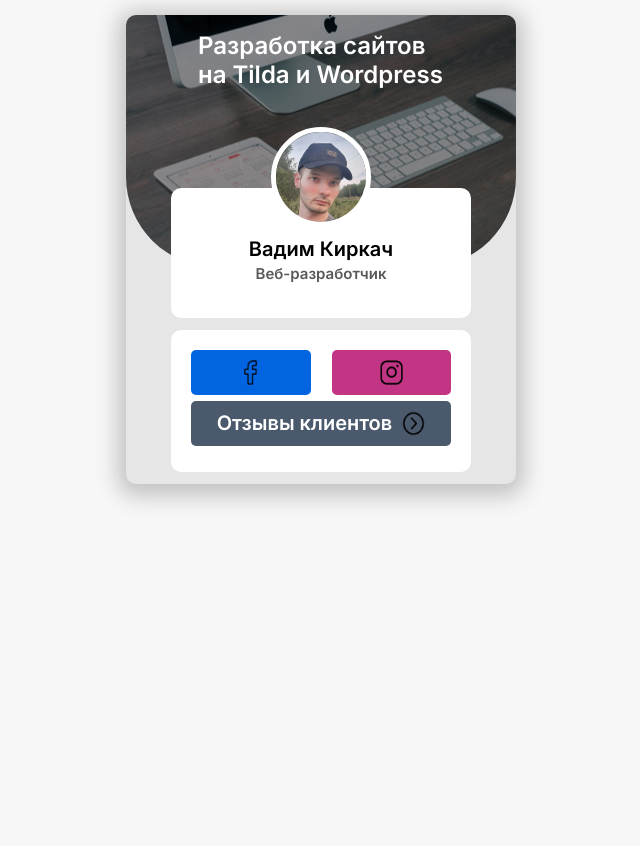
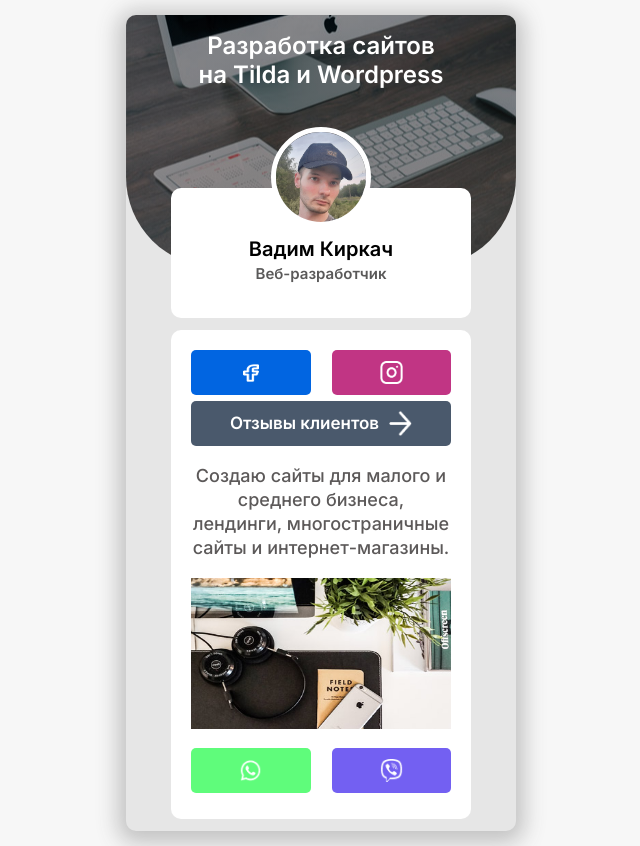
Before and after one commit to vadim-kirkach/Taplink, a plain HTML site: page index.html in a window 1280 px wide. Shown: the whole page, without its empty margins (319-959 px from the left). Before the commit the page ends 800 px from the top, so only its background shows below. Drawn offline with Linux system fonts and the light colour scheme.

Commit message:
add: change icons and bottom card

```diff
--- a/css/style.css
+++ b/css/style.css
@@ -33,6 +33,9 @@
   font-size: 24px;
   font-weight: 600;
   line-height: 29px;
+  text-align: center;
+  margin: auto;
+
 }
 
 .user {
@@ -95,7 +98,7 @@
   border-radius: 5px;
   text-decoration: none;
   color: #FFF;
-  font-size: 20px;
+  font-size: 17px;
   font-weight: 600;
   line-height: 29px;
   gap: 10px;
@@ -114,3 +117,31 @@
 .button.tes {
  background: rgb(74, 89, 108);
 }
+
+
+.card-text {
+color: rgb(92, 89, 89);
+font-size: 18px;
+font-weight: 500;
+line-height: 24px;
+letter-spacing: 0%;
+text-align: center;
+justify-content: center;
+}
+
+.card-img {
+  padding-bottom: 15px;
+
+}
+
+.card.bottom {
+  background-color: transparent;
+}
+
+.button.w {
+background: rgb(95, 252, 123);
+}
+
+.button.v {
+background: rgb(115, 96, 242);
+}
--- a/index.html
+++ b/index.html
@@ -13,8 +13,7 @@
 <body>
   <div class="page-wrapper">
     <header class="header">
-      <span class="hello">Разработка сайтов<br>
-        на Tilda и Wordpress</span>
+      <p class="hello"> Разработка сайтов<br>на Tilda и Wordpress</p>
     </header>
     <div class="container">
       <div class="user">
@@ -26,17 +25,29 @@
        <div class="card">
         <div class="buttons">
           <a href="" class="button fb">
-            <img width="23px" height="25px" src="img/icons/facebook_icon_125287.png" alt="" class="button-icon">
+            <img width="16px" height="18px" src="img/icons/Vector.png" alt="" class="button-icon">
           </a>
           <a href="" class="button ig">
-            <img width="23px" height="25px" src="img/icons/instagram_f_icon-icons.com_65485.png" alt="" class="button-icon">
+            <img width="23px" height="23px" src="img/icons/🦆 icon _instagram_.png" alt="" class="button-icon">
           </a>
         </div>
         <!-- /.buttons -->
         <a href="" class="button tes">
           <span class="button-text">Отзывы клиентов</span>
-          <img width="23px" height="25px" src="img/icons/rightarrow1_121323.png" alt="" class="button-icon">
+          <img width="23px" height="25px" src="img/icons/🦆 icon _arrow right_.png" alt="" class="button-icon">
         </a>
+
+        <p class="card-text">Создаю сайты для малого и среднего бизнеса, лендинги, многостраничные сайты и интернет-магазины.</p>
+        <img width = "260px" height = "166px" src="img/icons/cardphoto.jpg" alt="" class="card-img">
+
+        <div class="buttons">
+          <a href="" class="button w">
+            <img width="23px" height="23px" src="img/icons/whatsapp.png" alt="" class="button-icon">
+          </a>
+          <a href="" class="button v">
+            <img width="23px" height="23px" src="img/icons/viber.png" alt="" class="button-icon">
+          </a>
+        </div>
        </div>
        <!-- /.card -->
     </div>
```
Also changed, not shown: img/icons/Vector.png (added), img/icons/Vector.svg (added), img/icons/cardphoto.jpg (added), img/icons/facebook_icon_125287.png (deleted), img/icons/instagram_f_icon-icons.com_65485.png (deleted), img/icons/rightarrow1_121323.png (deleted), img/icons/viber.png (added), img/icons/whatsapp.png (added), img/icons/🦆 icon _arrow right_.png (added), img/icons/🦆 icon _instagram_.png (added).
